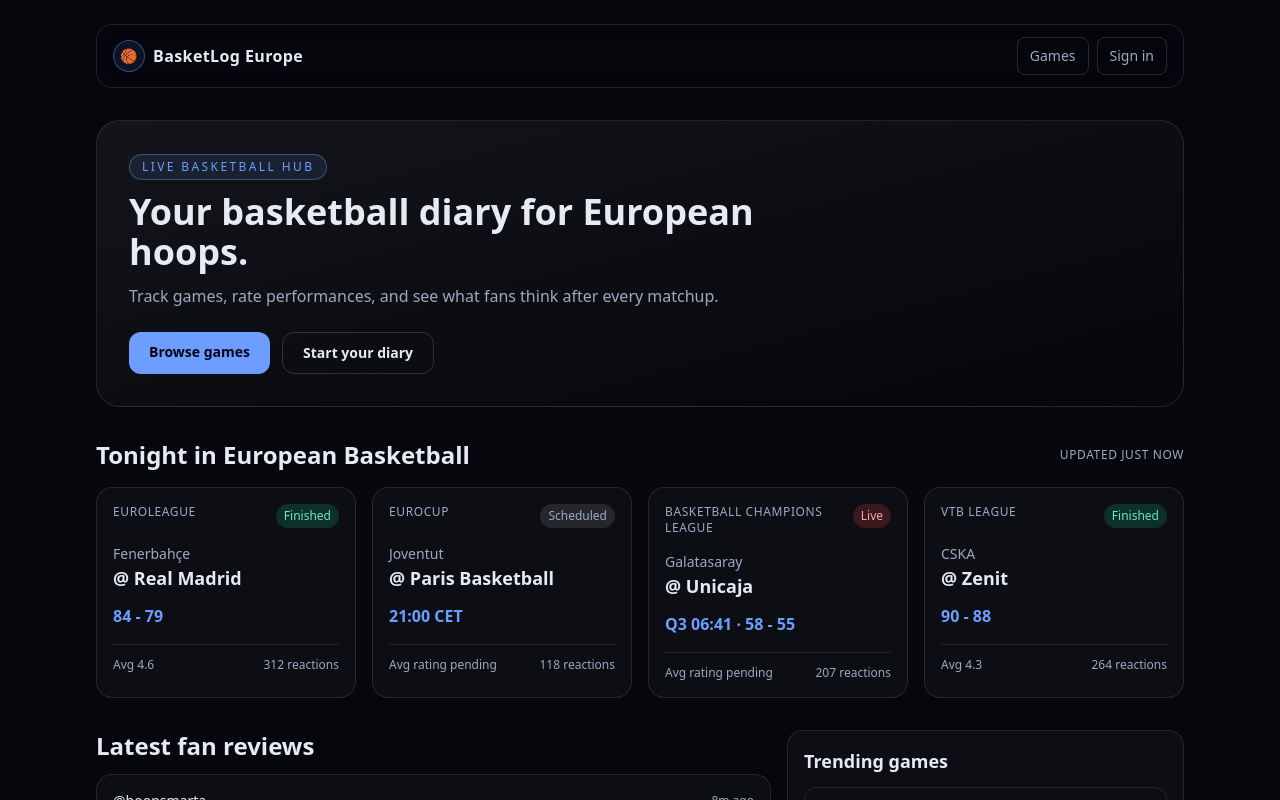
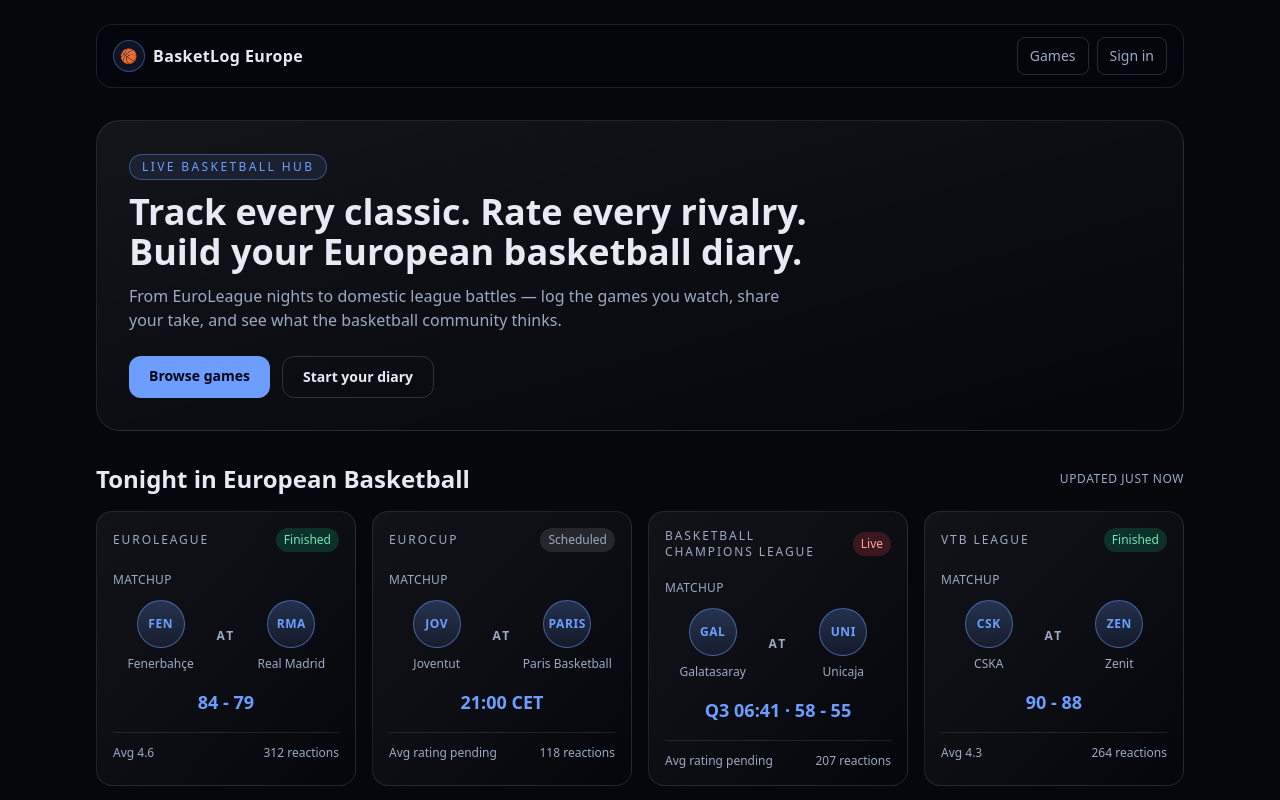
Before and after one commit to 19dare98-coder/basketlog-europe, a Next.js app: page / in a window 1280 px wide. Shown: the top 800 px of the page. Built offline with nearby package versions, Linux system fonts and the light colour scheme.

Commit message:
Refine homepage copy and upgrade featured game card badges

```diff
--- a/app/page.tsx
+++ b/app/page.tsx
@@ -10,6 +10,28 @@ type FeaturedGame = {
   averageRating?: number;
   reactions: number;
 };
+
+const teamInitials: Record<string, string> = {
+  "Real Madrid": "RMA",
+  "Fenerbahçe": "FEN",
+  Partizan: "PAR",
+  "Crvena zvezda": "CZV",
+  Barcelona: "BAR",
+  Olympiacos: "OLY",
+  Panathinaikos: "PAN",
+  "Anadolu Efes": "EFS",
+  "Valencia Basket": "VAL",
+  "Paris Basketball": "PARIS",
+  Joventut: "JOV",
+  Unicaja: "UNI",
+  Galatasaray: "GAL",
+  Zenit: "ZEN",
+  CSKA: "CSK"
+};
+
+function getTeamInitials(teamName: string) {
+  return teamInitials[teamName] ?? teamName.slice(0, 3).toUpperCase();
+}
 
 type Review = {
   id: string;
@@ -101,9 +123,12 @@ export default function HomePage() {
         <p className="mb-3 inline-flex rounded-full border border-accent/40 bg-accent/10 px-3 py-1 text-xs uppercase tracking-[0.2em] text-accent">
           Live basketball hub
         </p>
-        <h1 className="max-w-2xl text-3xl font-bold leading-tight sm:text-4xl">Your basketball diary for European hoops.</h1>
+        <h1 className="max-w-3xl text-3xl font-bold leading-tight sm:text-4xl">
+          Track every classic. Rate every rivalry. Build your European basketball diary.
+        </h1>
         <p className="mt-3 max-w-2xl text-sm text-muted sm:text-base">
-          Track games, rate performances, and see what fans think after every matchup.
+          From EuroLeague nights to domestic league battles — log the games you watch, share your take, and see what the basketball
+          community thinks.
         </p>
         <div className="mt-6 flex flex-wrap gap-3">
           <Link href="/games" className="rounded-xl bg-accent px-5 py-2.5 text-sm font-semibold text-slate-950 transition hover:opacity-90">
@@ -122,9 +147,12 @@ export default function HomePage() {
         </div>
         <div className="grid gap-4 sm:grid-cols-2 xl:grid-cols-4">
           {featuredGames.map((game) => (
-            <article key={game.id} className="rounded-2xl border border-white/10 bg-white/[0.03] p-4">
-              <div className="flex items-start justify-between gap-3">
-                <p className="text-xs uppercase tracking-wider text-muted">{game.league}</p>
+            <article
+              key={game.id}
+              className="rounded-2xl border border-white/10 bg-gradient-to-br from-white/[0.05] via-white/[0.03] to-transparent p-4"
+            >
+              <div className="flex items-center justify-between gap-3">
+                <p className="text-xs uppercase tracking-[0.16em] text-muted">{game.league}</p>
                 <span
                   className={`rounded-full px-2 py-1 text-xs font-medium ${
                     game.status === "Live"
@@ -137,9 +165,28 @@ export default function HomePage() {
                   {game.status}
                 </span>
               </div>
-              <p className="mt-4 text-sm text-muted">{game.awayTeam}</p>
-              <p className="text-lg font-semibold">@ {game.homeTeam}</p>
-              <p className="mt-3 text-base font-semibold text-accent">{game.tipoffOrScore}</p>
+
+              <div className="mt-5">
+                <p className="text-xs uppercase tracking-wide text-muted">Matchup</p>
+                <div className="mt-3 grid grid-cols-[1fr_auto_1fr] items-center gap-2">
+                  <div className="flex flex-col items-center text-center">
+                    <div className="flex h-12 w-12 items-center justify-center rounded-full border border-accent/50 bg-gradient-to-b from-accent/25 to-accent/10 text-xs font-extrabold tracking-wider text-accent">
+                      {getTeamInitials(game.awayTeam)}
+                    </div>
+                    <p className="mt-2 text-xs text-muted">{game.awayTeam}</p>
+                  </div>
+                  <p className="text-xs font-semibold uppercase tracking-[0.2em] text-muted">at</p>
+                  <div className="flex flex-col items-center text-center">
+                    <div className="flex h-12 w-12 items-center justify-center rounded-full border border-accent/50 bg-gradient-to-b from-accent/25 to-accent/10 text-xs font-extrabold tracking-wider text-accent">
+                      {getTeamInitials(game.homeTeam)}
+                    </div>
+                    <p className="mt-2 text-xs text-muted">{game.homeTeam}</p>
+                  </div>
+                </div>
+              </div>
+
+              <p className="mt-4 text-center text-lg font-semibold text-accent">{game.tipoffOrScore}</p>
+
               <div className="mt-4 flex items-center justify-between border-t border-white/10 pt-3 text-xs text-muted">
                 <span>{game.status === "Finished" ? `Avg ${game.averageRating?.toFixed(1) ?? "-"}` : "Avg rating pending"}</span>
                 <span>{game.reactions} reactions</span>
```
